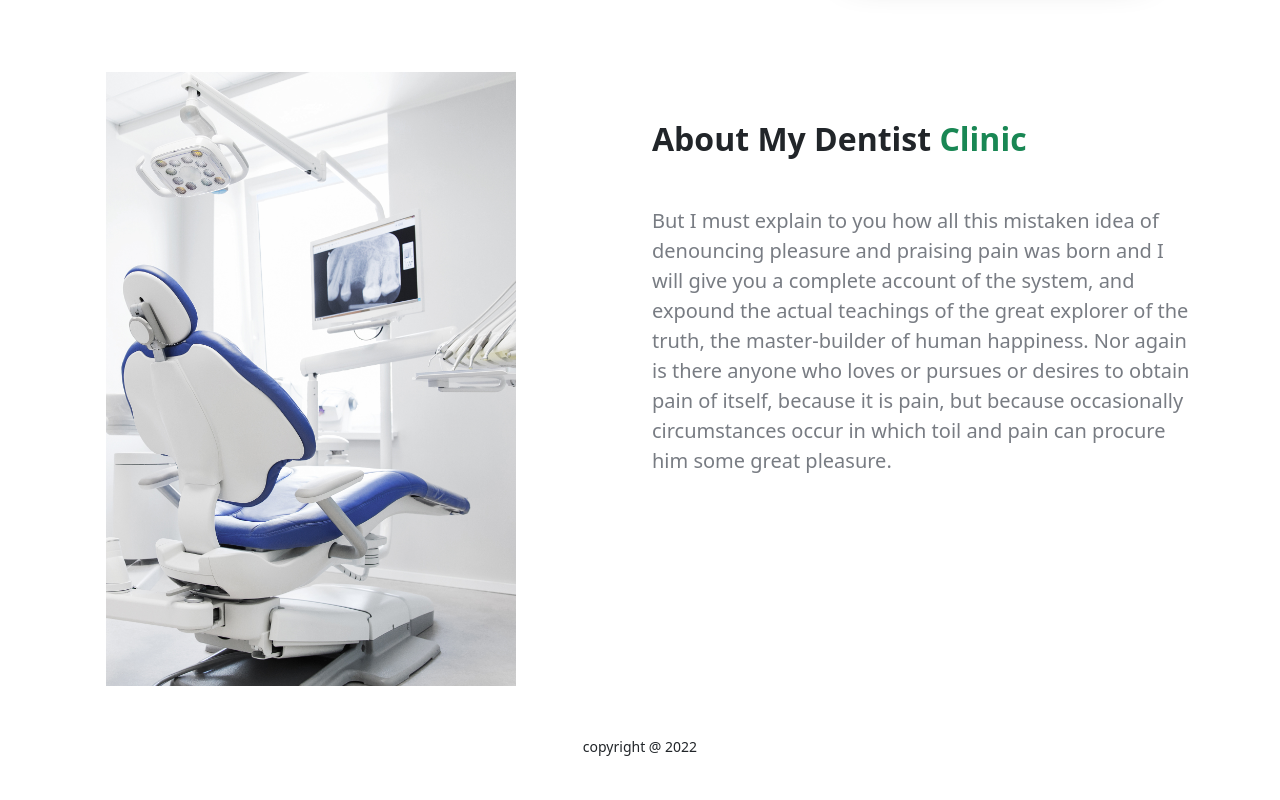
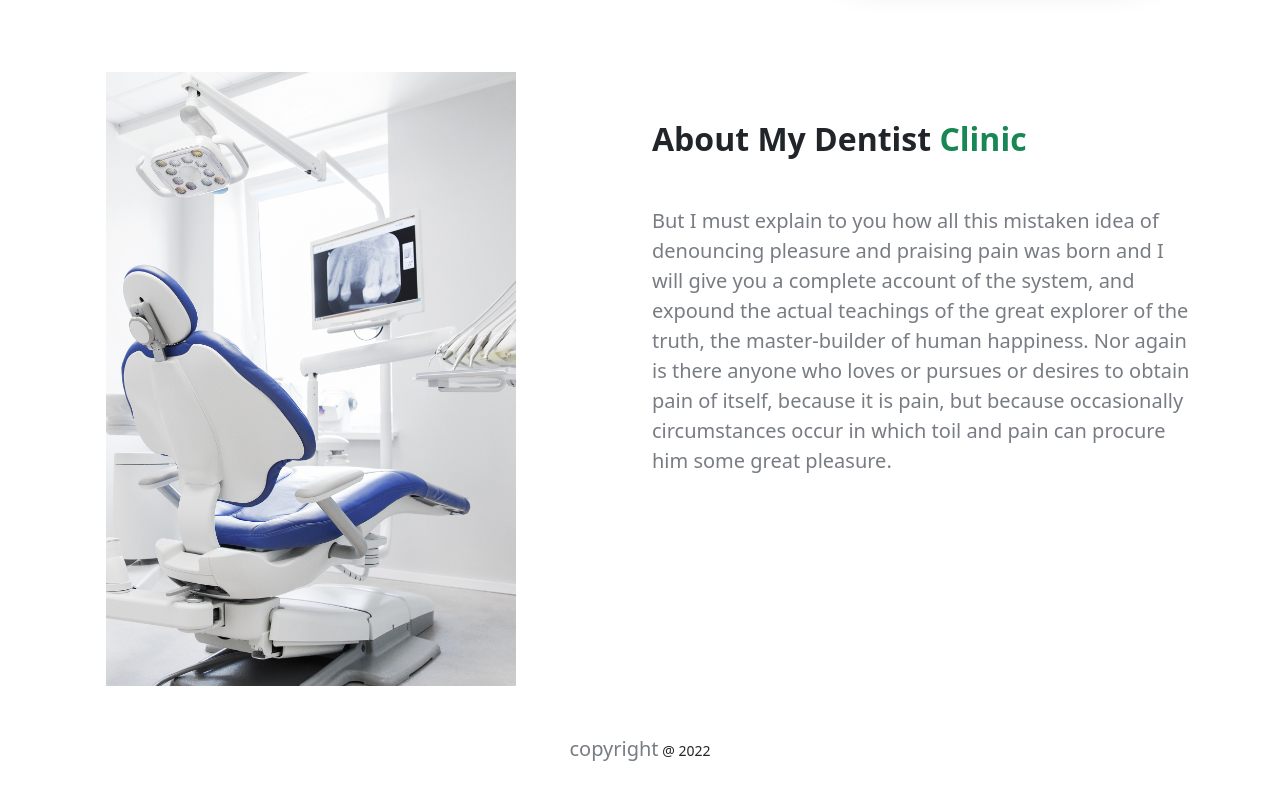
Before and after one commit to Moniruzzaman2525/Smile-Care, a React (Create React App) app: page / in a window 1280 px wide. Shown: the part 1781-2581 px from the top of the page. Built offline with nearby package versions, Linux system fonts and the light colour scheme; no server answers.

Commit message:
footer add

```diff
--- a/src/Pages/Shared/Footer/Footer.js
+++ b/src/Pages/Shared/Footer/Footer.js
@@ -5,7 +5,7 @@ const Footer = () => {
     const year = today.getFullYear();
     return (
         <footer className="text-center m-5">
-            <p><small>copyright @ {year}</small></p>
+            <p><small><span style={{ color: '#787C83' }} className='fs-5'>copyright</span> @ {year}</small></p>
         </footer>
     );
 };
```
